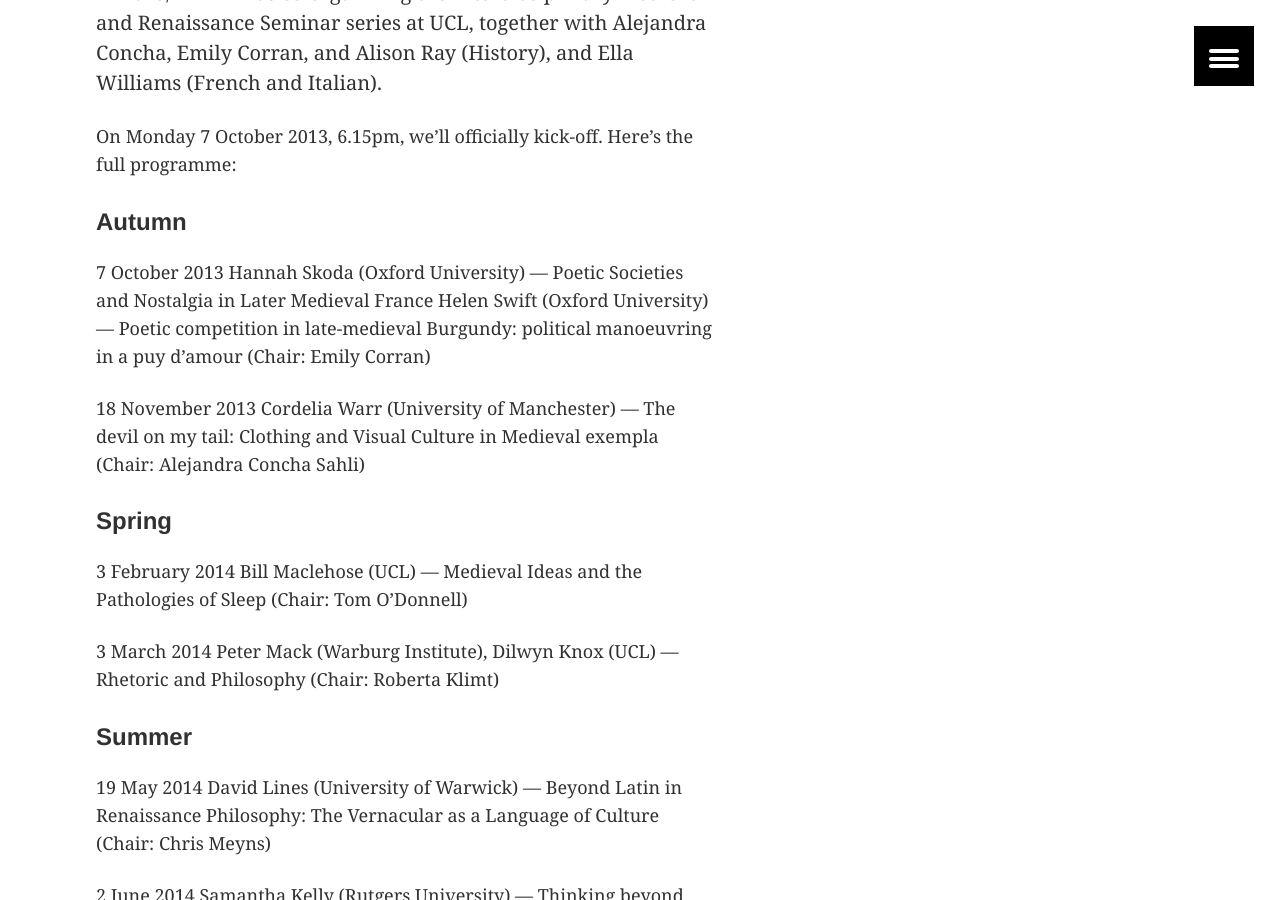
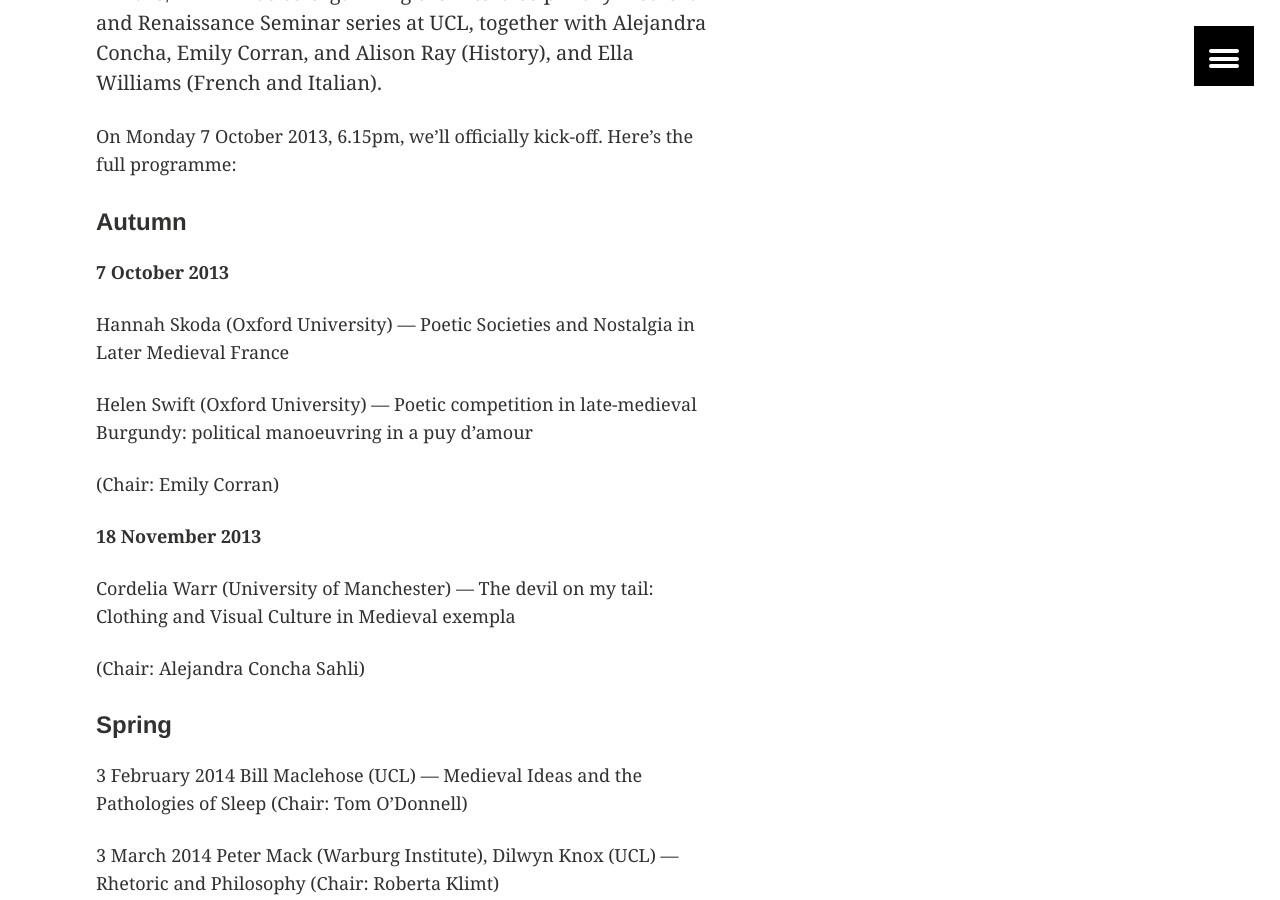
Before and after one commit to msteenhagen/csmeyns.github.io, a Jekyll site: the page built from _posts/articles/2013-08-13-imars13-14.md, in a window 1280 px wide and 900 px high, scrolled down 867 px. Built offline with Jekyll 4.4.1, drawn with Linux system fonts in a browser that asks for light colours.

Commit message:
format correction

```diff
--- a/_posts/articles/2013-08-13-imars13-14.md
+++ b/_posts/articles/2013-08-13-imars13-14.md
@@ -19,13 +19,18 @@ On Monday 7 October 2013, 6.15pm, we’ll officially kick-off. Here’s the full
 
 #### Autumn
 
-7 October 2013
+**7 October 2013**
+
 Hannah Skoda (Oxford University) — Poetic Societies and Nostalgia in Later Medieval France
+
 Helen Swift (Oxford University) — Poetic competition in late-medieval Burgundy: political manoeuvring in a puy d’amour
+
 (Chair: Emily Corran)
 
-18 November 2013
+**18 November 2013**
+
 Cordelia Warr (University of Manchester) — The devil on my tail: Clothing and Visual Culture in Medieval exempla
+
 (Chair: Alejandra Concha Sahli)
 
 #### Spring
```
